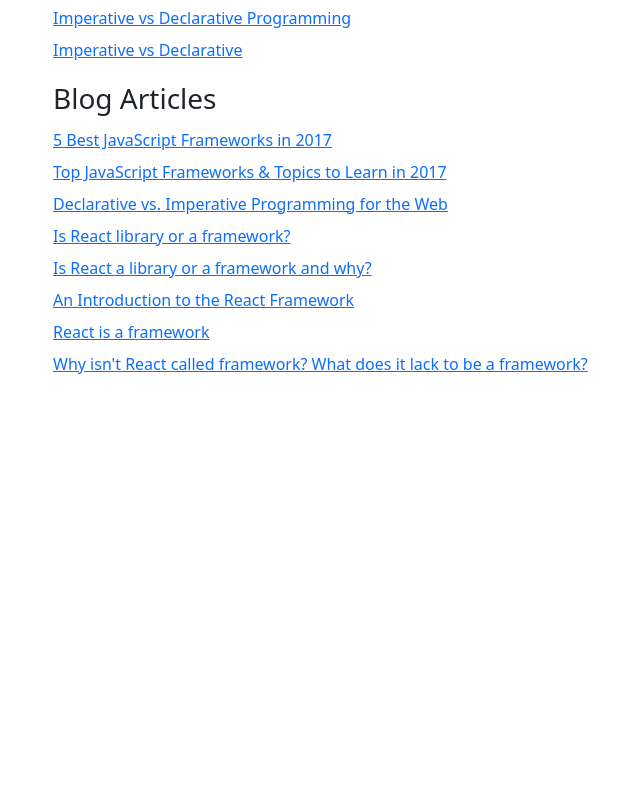
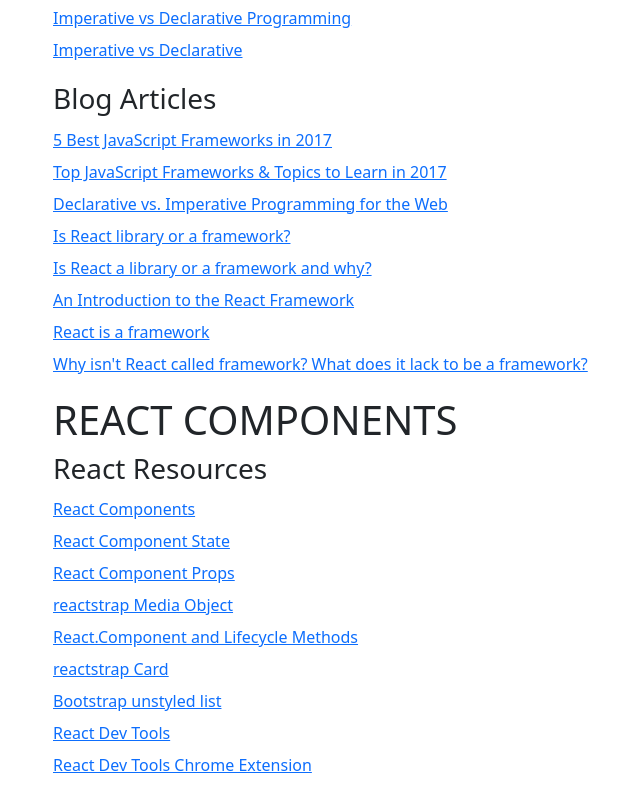
Before and after one commit to mnartstuff/frontEndNotes, a plain HTML site: page react.html in a window 1280 px wide. Shown: the part 505-1302 px from the top of the page, without its empty margins (29-669 px from the left). Before the commit the page ends 901 px from the top, so only its background shows below. Drawn offline with nearby package versions, Linux system fonts and the light colour scheme.

Commit message:
react components

```diff
--- a/react.html
+++ b/react.html
@@ -90,6 +90,32 @@
                         be a framework?</a></li>
             </ul>
         </div>
+        <div>
+                <h1>REACT COMPONENTS</h1>
+                <h3>React Resources</h3>
+                <ul>
+                        <li><a href="https://reactjs.org/docs/components-and-props.html" target="_blank"
+                                        rel="noopener nofollow">React Components</a></li>
+                        <li><a href="https://reactjs.org/docs/state-and-lifecycle.html" target="_blank"
+                                        rel="noopener nofollow">React Component State</a></li>
+                        <li><a href="https://reactjs.org/docs/components-and-props.html" target="_blank"
+                                        rel="noopener nofollow">React Component Props</a></li>
+                        <li><a href="https://reactstrap.github.io/components/media/" target="_blank"
+                                        rel="noopener nofollow">reactstrap Media Object</a></li>
+                        <li><a href="https://reactjs.org/docs/react-component.html" target="_blank"
+                                        rel="noopener nofollow">React.Component and Lifecycle Methods</a></li>
+                        <li><a href="https://reactstrap.github.io/components/card/" target="_blank"
+                                        rel="noopener nofollow">reactstrap Card</a></li>
+                        <li><a href="http://getbootstrap.com/docs/4.0/content/typography/#unstyled" target="_blank"
+                                        rel="noopener nofollow">Bootstrap unstyled list</a></li>
+                        <li><a href="https://github.com/facebook/react-devtools" target="_blank"
+                                        rel="noopener nofollow">React Dev Tools</a></li>
+                        <li><a href="https://chrome.google.com/webstore/detail/react-developer-tools/fmkadmapgofadopljbjfkapdkoienihi"
+                                        target="_blank" rel="noopener nofollow">React Dev Tools Chrome Extension</a>
+                        </li>
+                </ul>
+        </div>
+
     </div>
     <script src="https://cdn.jsdelivr.net/npm/bootstrap@5.0.1/dist/js/bootstrap.bundle.min.js" integrity="sha384-gtEjrD/SeCtmISkJkNUaaKMoLD0//ElJ19smozuHV6z3Iehds+3Ulb9Bn9Plx0x4" crossorigin="anonymous"></script>
 </body>
```
